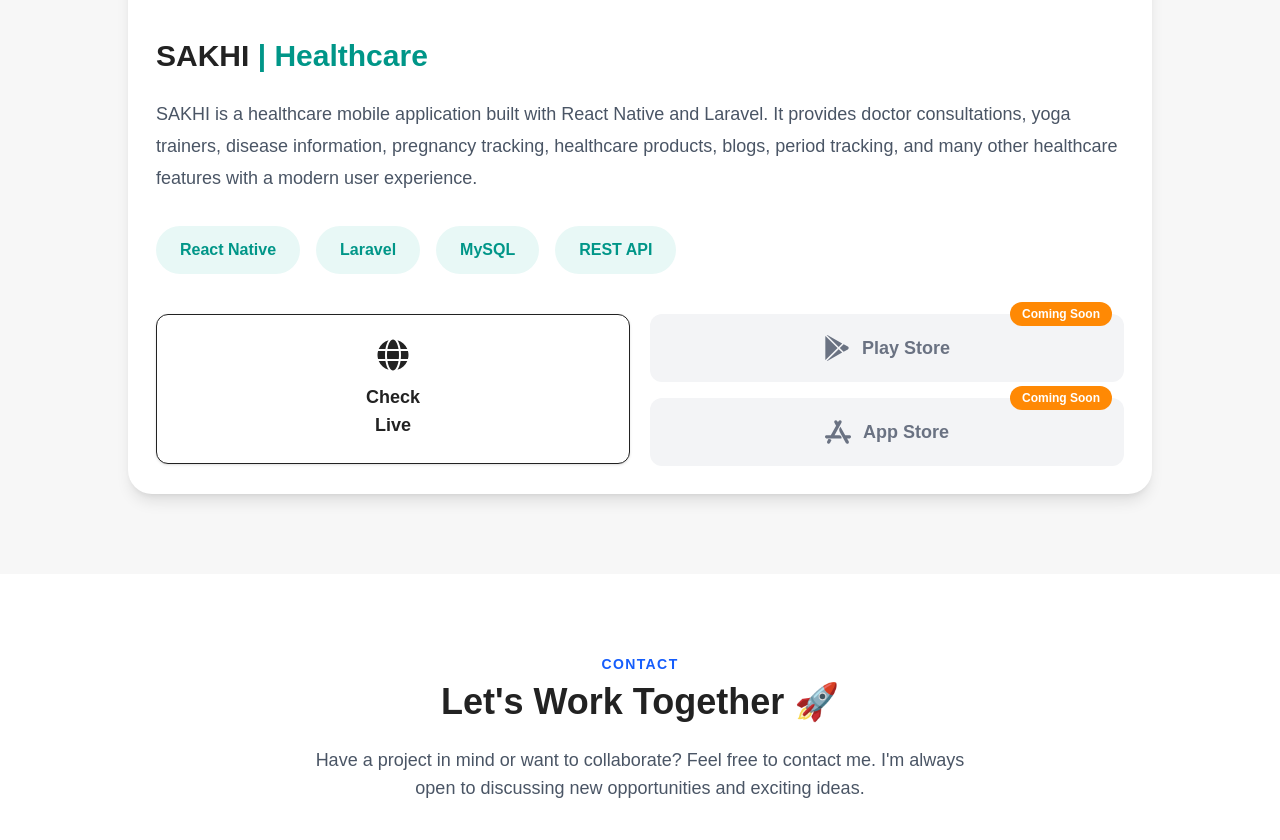
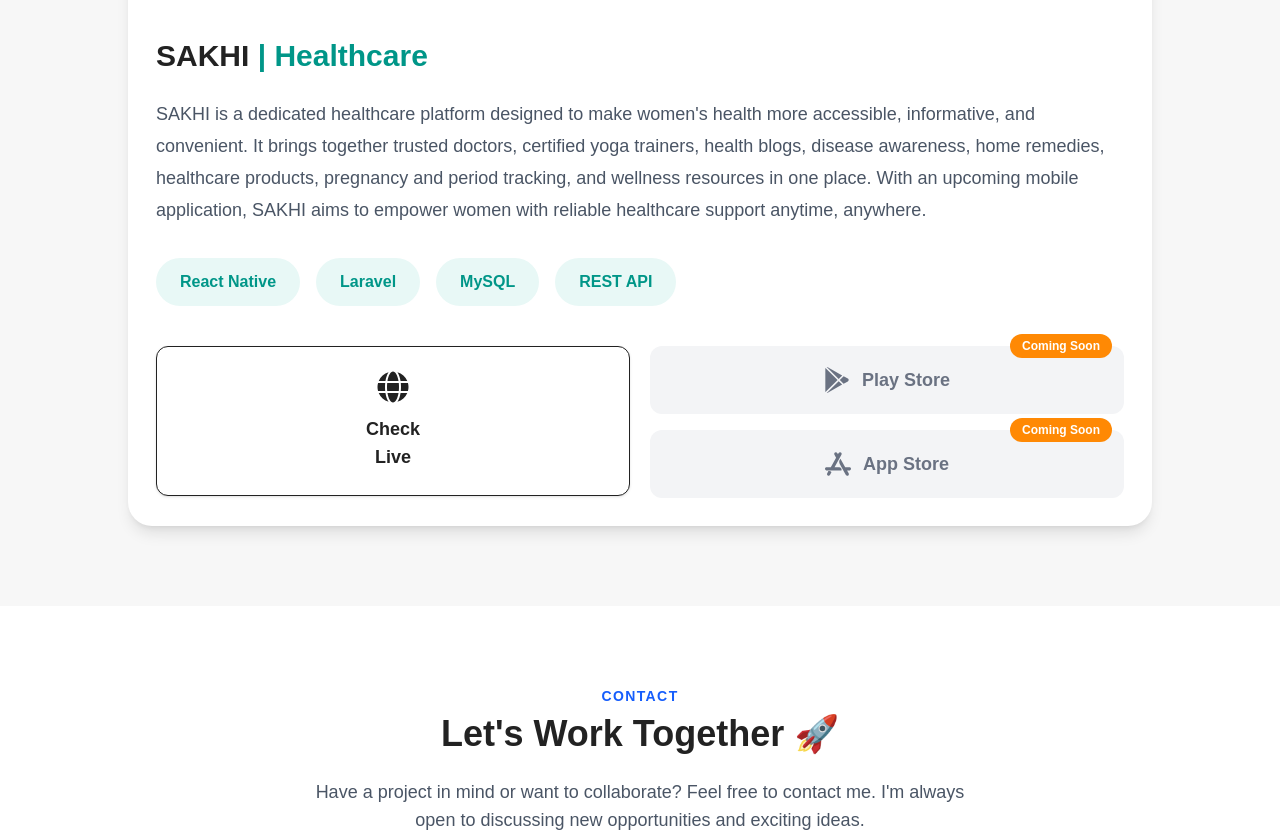
Before and after one commit to krishnaverse2/Krishna-Portfolio-, a Next.js app: page / in a window 1280 px wide. Shown: the part 3638-4478 px from the top of the page. Built offline with nearby package versions, Linux system fonts and the light colour scheme.

Commit message:
Update portfolio project section

```diff
--- a/components/Contact.tsx
+++ b/components/Contact.tsx
@@ -20,7 +20,7 @@ export default function Contact() {
 
         <div className="mt-10 flex flex-wrap justify-center gap-4">
           <a
-            href="mailto:YOUR_EMAIL@gmail.com?subject=Portfolio%20Inquiry&body=Hi%20Krishna,%20I%20visited%20your%20portfolio."
+            href="mailto:krishnasonawane4649@gmail.com"
             className="flex items-center gap-3 rounded-full bg-black px-8 py-4 font-semibold text-white transition-all duration-300 hover:scale-105 hover:bg-gray-800"
           >
             <FaEnvelope />
--- a/components/Projects.tsx
+++ b/components/Projects.tsx
@@ -6,7 +6,7 @@ const projects = [
     title: "SAKHI",
     type: "Healthcare",
     image: "/sakhi.png",
-    desc: "SAKHI is a healthcare mobile application built with React Native and Laravel. It provides doctor consultations, yoga trainers, disease information, pregnancy tracking, healthcare products, blogs, period tracking, and many other healthcare features with a modern user experience.",
+    desc: "SAKHI is a dedicated healthcare platform designed to make women's health more accessible, informative, and convenient. It brings together trusted doctors, certified yoga trainers, health blogs, disease awareness, home remedies, healthcare products, pregnancy and period tracking, and wellness resources in one place. With an upcoming mobile application, SAKHI aims to empower women with reliable healthcare support anytime, anywhere.",
     tech: ["React Native", "Laravel", "MySQL", "REST API"],
     live: "https://sakhihealthcare.com",
   },
```
